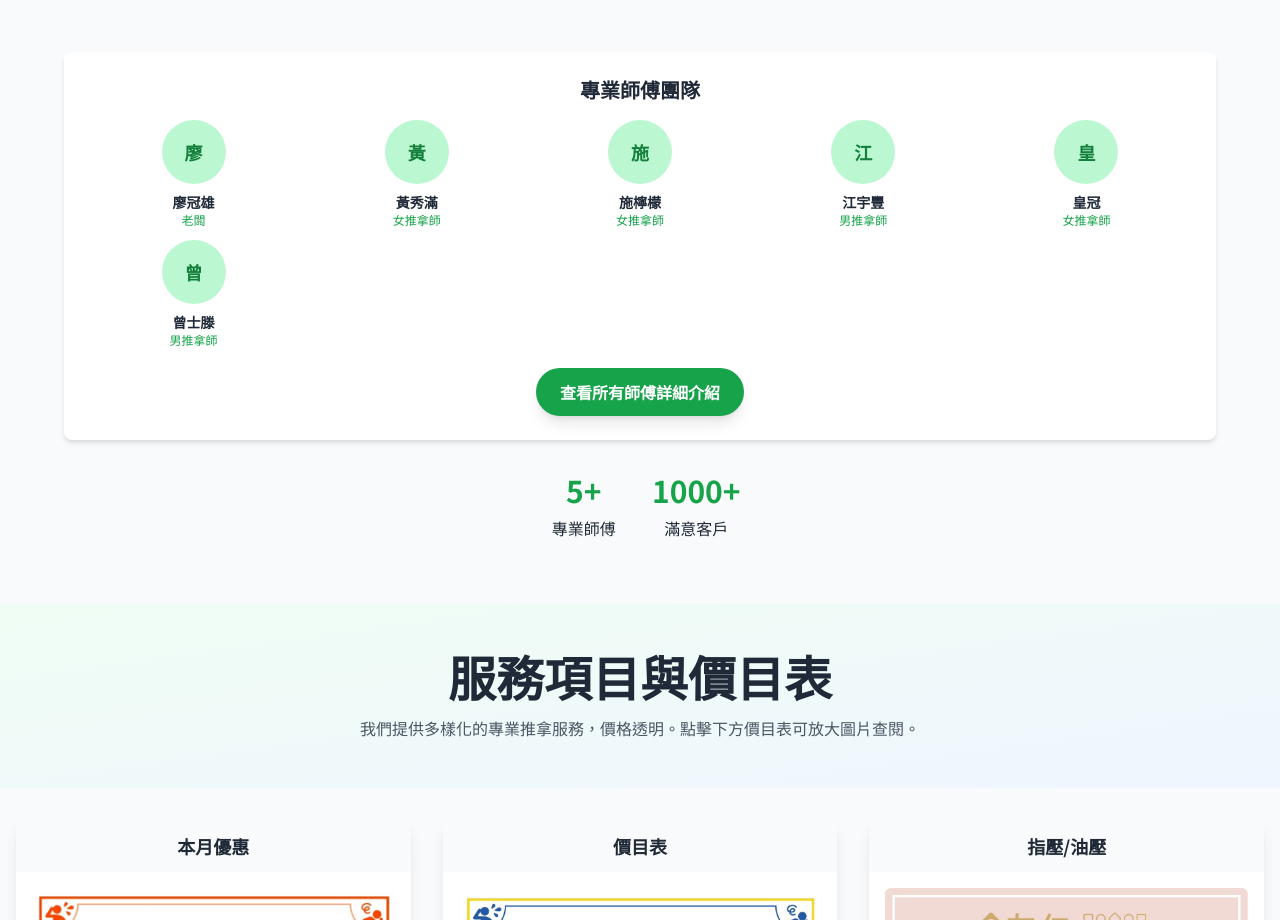
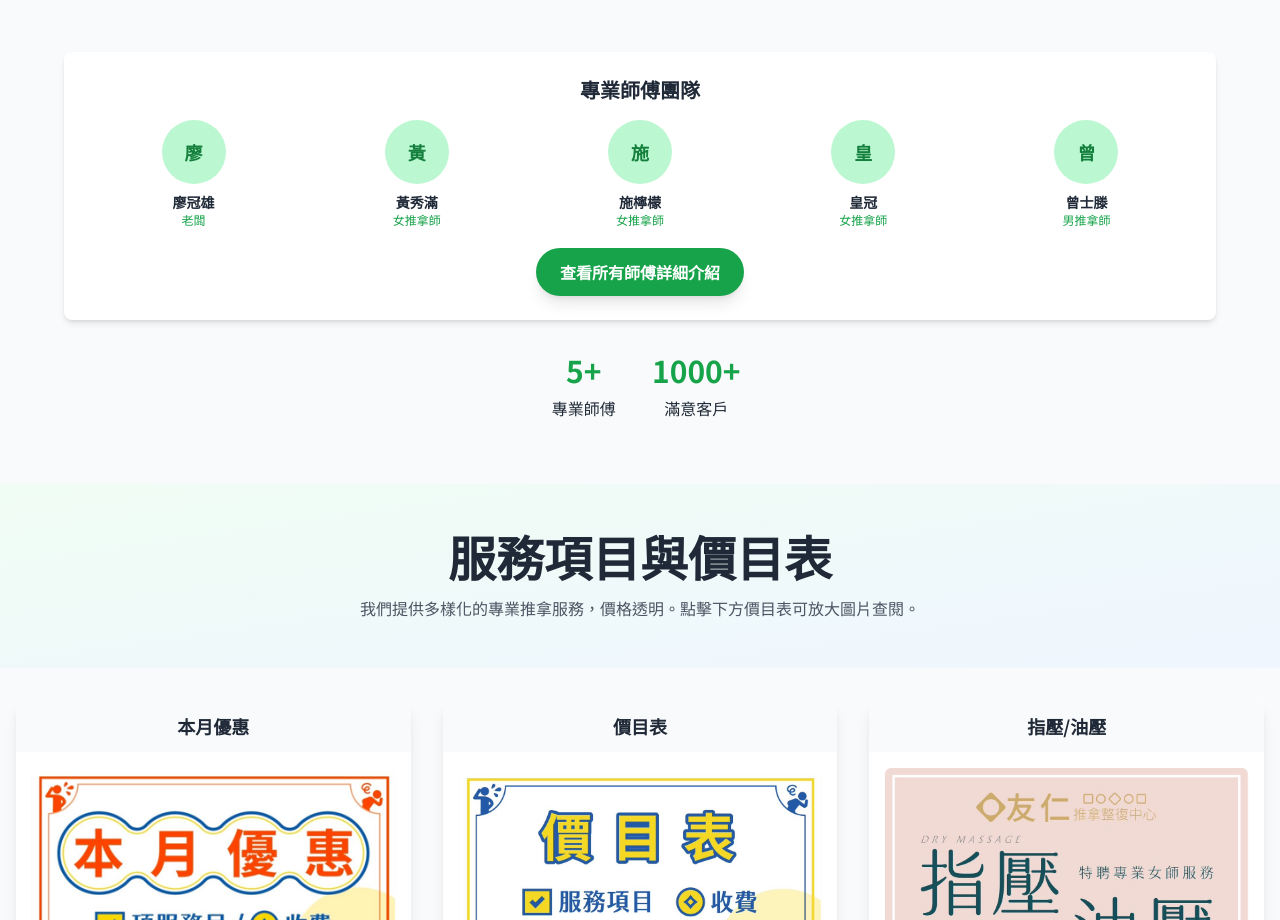
Before and after one commit to Yahoo0976095579/tuina, a Nuxt app: page / in a window 1280 px wide. Shown: the part 1180-2100 px from the top of the page. Built offline with nearby package versions, Linux system fonts and the light colour scheme.

Commit message:
刪除非員工

```diff
--- a/components/About.vue
+++ b/components/About.vue
@@ -198,18 +198,12 @@ const therapists = [
   },
   {
     id: 4,
-    name: "江宇豐",
-    title: "男推拿師",
-    experience: "8年經驗",
-  },
-  {
-    id: 5,
     name: "皇冠",
     title: "女推拿師",
     experience: "6年經驗",
   },
   {
-    id: 6,
+    id: 5,
     name: "曾士滕",
     title: "男推拿師",
     experience: "6年經驗",
--- a/components/Services.vue
+++ b/components/Services.vue
@@ -1,5 +1,5 @@
 <script setup>
-import { ref } from 'vue';
+import { ref } from "vue";
 
 // State for the image zoom modal
 const zoomedImageSrc = ref(null);
@@ -14,12 +14,14 @@ const closeZoom = () => {
 </script>
 
 <template>
-  <div class="bg-gray-50">
+  <div id="services" class="bg-gray-50">
     <!-- Page Title -->
     <div class="bg-gradient-to-br from-green-50 to-blue-50 py-8 md:py-12">
       <div class="container mx-auto px-4">
         <div class="text-center">
-          <h2 class="text-3xl md:text-4xl lg:text-5xl font-bold text-gray-800 mb-2 md:mb-4">
+          <h2
+            class="text-3xl md:text-4xl lg:text-5xl font-bold text-gray-800 mb-2 md:mb-4"
+          >
             服務項目與價目表
           </h2>
           <p class="text-gray-600 max-w-2xl mx-auto text-sm md:text-base">
@@ -32,17 +34,20 @@ const closeZoom = () => {
     <!-- Image Price Lists Grid -->
     <div class="container mx-auto px-4 py-8">
       <div class="grid grid-cols-3 gap-4 md:gap-8">
-
         <!-- Card 1: Monthly Offers -->
         <div class="bg-white rounded-lg shadow-lg overflow-hidden group">
-          <h3 class="text-lg font-bold text-gray-800 text-center py-3 bg-gray-50">本月優惠</h3>
+          <h3
+            class="text-lg font-bold text-gray-800 text-center py-3 bg-gray-50"
+          >
+            本月優惠
+          </h3>
           <div class="p-2 md:p-4">
             <img
               src="/images/本月優惠.png"
               alt="本月推拿優惠方案"
               class="w-full h-auto rounded-md shadow-sm cursor-pointer transition-transform duration-300 group-hover:scale-105"
               @click="openZoom('/images/本月優惠.png')"
-            >
+            />
             <!-- SEO-friendly text, visually hidden -->
             <div class="sr-only">
               <h4>本月優惠</h4>
@@ -56,14 +61,18 @@ const closeZoom = () => {
 
         <!-- Card 2: Main Price List -->
         <div class="bg-white rounded-lg shadow-lg overflow-hidden group">
-          <h3 class="text-lg font-bold text-gray-800 text-center py-3 bg-gray-50">價目表</h3>
+          <h3
+            class="text-lg font-bold text-gray-800 text-center py-3 bg-gray-50"
+          >
+            價目表
+          </h3>
           <div class="p-2 md:p-4">
             <img
               src="/images/價目表.jpg"
               alt="推拿服務價目表"
               class="w-full h-auto rounded-md shadow-sm cursor-pointer transition-transform duration-300 group-hover:scale-105"
               @click="openZoom('/images/價目表.jpg')"
-            >
+            />
             <!-- SEO-friendly text, visually hidden -->
             <div class="sr-only">
               <h4>價目表</h4>
@@ -81,14 +90,18 @@ const closeZoom = () => {
 
         <!-- Card 3: Acupressure / Oil Massage -->
         <div class="bg-white rounded-lg shadow-lg overflow-hidden group">
-          <h3 class="text-lg font-bold text-gray-800 text-center py-3 bg-gray-50">指壓/油壓</h3>
+          <h3
+            class="text-lg font-bold text-gray-800 text-center py-3 bg-gray-50"
+          >
+            指壓/油壓
+          </h3>
           <div class="p-2 md:p-4">
             <img
               src="/images/指壓油壓.jpg"
               alt="指壓與油壓方案價格"
               class="w-full h-auto rounded-md shadow-sm cursor-pointer transition-transform duration-300 group-hover:scale-105"
               @click="openZoom('/images/指壓油壓.jpg')"
-            >
+            />
             <!-- SEO-friendly text, visually hidden -->
             <div class="sr-only">
               <h4>指壓油壓</h4>
@@ -99,14 +112,27 @@ const closeZoom = () => {
             </div>
           </div>
         </div>
-
       </div>
     </div>
 
     <!-- Image Zoom Modal -->
-    <div v-if="zoomedImageSrc" @click="closeZoom" class="fixed inset-0 bg-black bg-opacity-80 flex items-center justify-center z-50 p-4 transition-opacity duration-300">
-      <img :src="zoomedImageSrc" alt="放大的價目表" class="max-w-full max-h-full object-contain" @click.stop>
-      <button @click="closeZoom" class="absolute top-4 right-4 text-white text-3xl font-bold">&times;</button>
+    <div
+      v-if="zoomedImageSrc"
+      @click="closeZoom"
+      class="fixed inset-0 bg-black bg-opacity-80 flex items-center justify-center z-50 p-4 transition-opacity duration-300"
+    >
+      <img
+        :src="zoomedImageSrc"
+        alt="放大的價目表"
+        class="max-w-full max-h-full object-contain"
+        @click.stop
+      />
+      <button
+        @click="closeZoom"
+        class="absolute top-4 right-4 text-white text-3xl font-bold"
+      >
+        &times;
+      </button>
     </div>
   </div>
 </template>
--- a/pages/therapists.vue
+++ b/pages/therapists.vue
@@ -199,21 +199,6 @@ const therapists = [
   },
   {
     id: 3,
-    name: "江宇豐",
-    title: "男推拿師",
-    experience: "店內3年經驗",
-    specialties: ["全身推拿", "經絡疏通"],
-    description:
-      "按捏輕重適宜，經絡準確，好溝通，平時喜歡研究各派推拿手法，喜歡嘗試不同推拿手法的首選。",
-    targetClients: [
-      "身體肌肉僵硬",
-      "需要女性推拿師",
-      "喜愛力道重",
-      "重視經絡平衡的客戶",
-    ],
-  },
-  {
-    id: 4,
     name: "施檸檬",
     title: "女推拿師",
     experience: "含有美容院專業經驗",
@@ -229,7 +214,7 @@ const therapists = [
     ],
   },
   {
-    id: 5,
+    id: 4,
     name: "皇冠",
     title: "女推拿師",
     experience: "推拿專業經驗",
@@ -238,7 +223,7 @@ const therapists = [
     targetClients: ["怕痛的客戶", "需要女推拿師", "中暑刮痧"],
   },
   {
-    id: 6,
+    id: 5,
     name: "曾士滕",
     title: "男推拿師",
     experience: "推拿專業經驗",
```
